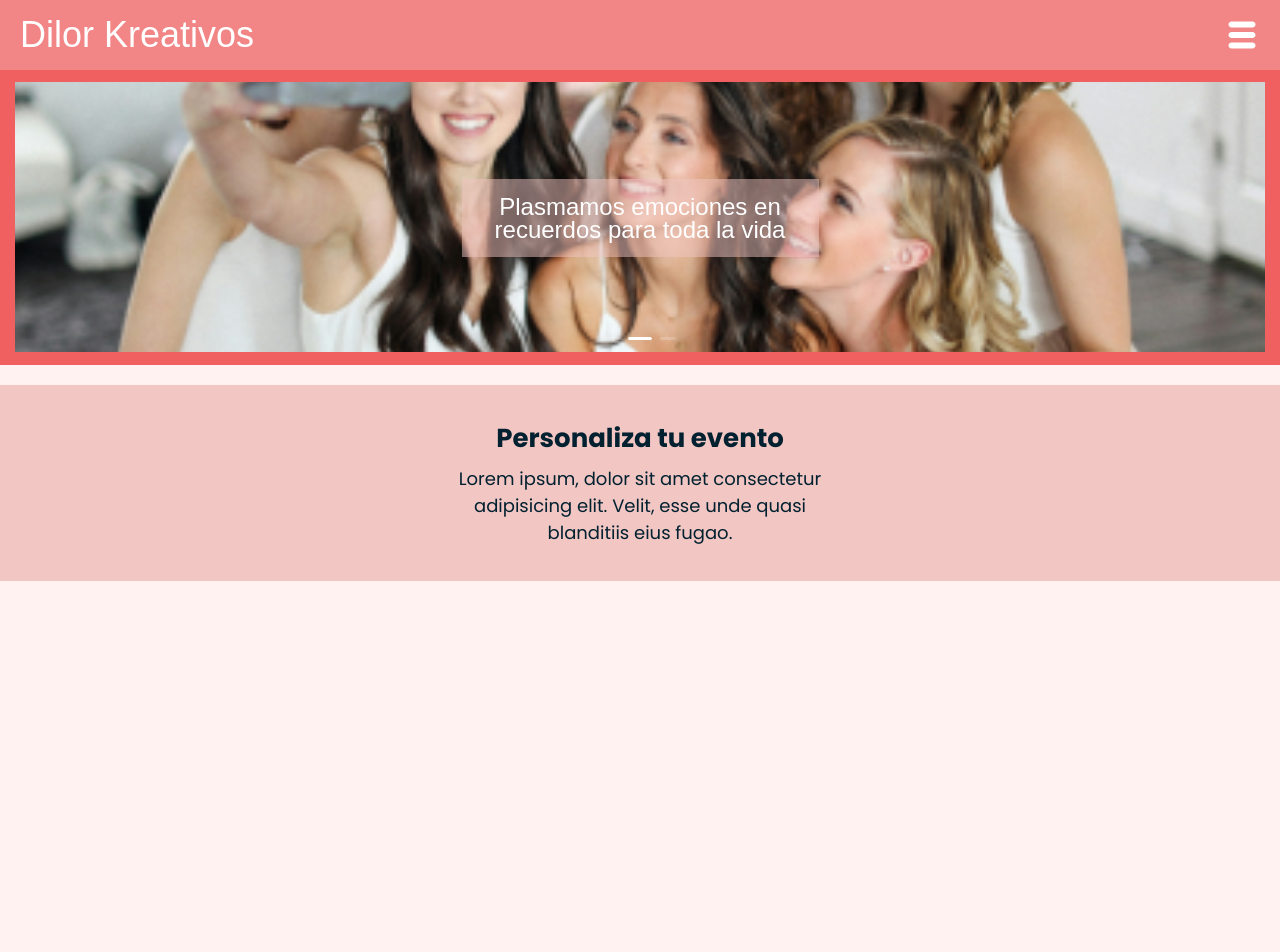
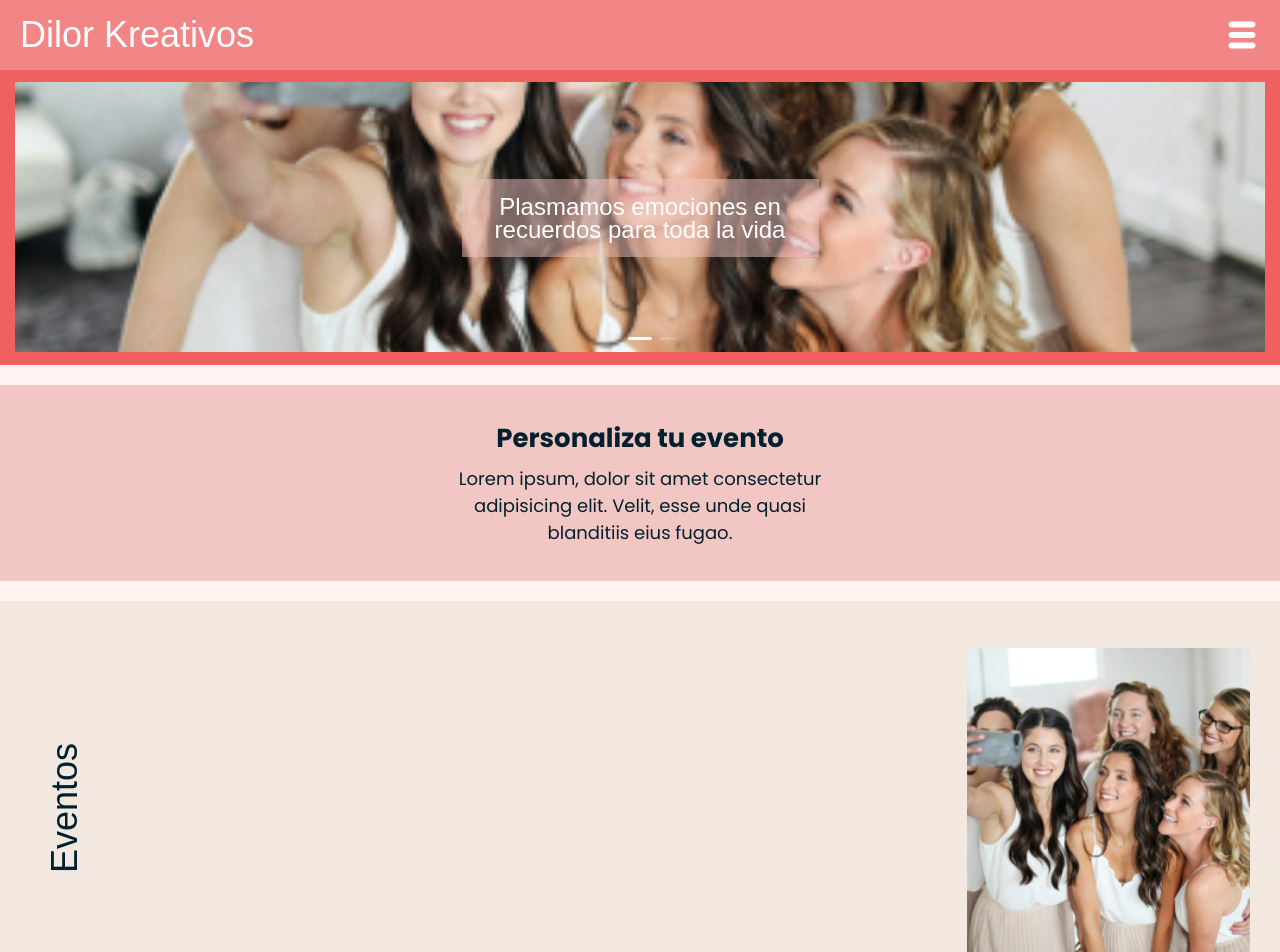
Before and after one commit to JenniferAS26/dilor-kreativos, a React (Vite) app: page / in a window 1280 px wide. Shown: the top 952 px of the page. Before the commit the page ends 800 px from the top, so only its background shows below. Built offline with nearby package versions, Linux system fonts and the light colour scheme; a web font is replaced by a local one.

Commit message:
events gallery

```diff
--- a/package.json
+++ b/package.json
@@ -17,6 +17,7 @@
     "react-dom": "^18.2.0",
     "react-hook-form": "^7.49.3",
     "react-icons": "^5.0.1",
+    "react-responsive-carousel": "^3.2.23",
     "react-router-dom": "^6.21.3",
     "sass": "^1.70.0",
     "sweetalert2": "^11.10.4"
--- /dev/null
+++ b/src/components/EventsGallery/index.jsx
@@ -0,0 +1,34 @@
+import { Carousel } from 'antd'
+import cardImage from '../../assets/images/hero.png'
+import cardImage2 from '../../assets/images/hero-2.png'
+import cardImage3 from '../../assets/images/hero-3.png'
+import './styles.sass'
+
+const EventsGallery = () => {
+  return (
+    <section className='events-gallery'>
+      <h3 className='events-gallery__title'>Eventos</h3>
+      <div className='events-gallery__photo-container'>
+        <Carousel autoplay>
+          <img
+            className='events-gallery__photo-container--image'
+            src={cardImage}
+            alt=""
+          />
+          <img
+            className='events-gallery__photo-container--image'
+            src={cardImage2}
+            alt=""
+          />
+          <img
+            className='events-gallery__photo-container--image'
+            src={cardImage3}
+            alt=""
+          />
+        </Carousel>
+      </div>
+    </section>
+  )
+}
+
+export default EventsGallery
--- /dev/null
+++ b/src/components/EventsGallery/styles.sass
@@ -0,0 +1,25 @@
+@use '../../styles/_variables' as *
+@use '../../styles/_mixins' as *
+
+.events-gallery
+  width: 100%
+  height: 414px
+  background-color: $warm-color
+  display: grid
+  place-items: center
+  justify-content: space-between
+  grid-template-columns: 70px auto
+  padding: 0 30px
+  margin-top: 20px
+  &__title
+    font-family: $title-font
+    font-size: 3.6rem
+    color: $dark-color
+    rotate: 270deg
+  &__photo-container
+    width: 283px
+    height: 320px
+    &--image
+      width: 283px
+      height: 320px
+      object-fit: cover
--- a/src/pages/Home/index.jsx
+++ b/src/pages/Home/index.jsx
@@ -1,4 +1,5 @@
 import CustomizeEvent from '../../components/CustomizeEvent'
+import EventsGallery from '../../components/EventsGallery'
 import Header from '../../components/Header'
 import Hero from '../../components/Hero'
 
@@ -9,6 +10,7 @@ const Home = () => {
       <main className='home__main'>
         <Hero />
         <CustomizeEvent />
+        <EventsGallery />
       </main>
     </div>
   )
--- a/src/styles/_mixins.sass
+++ b/src/styles/_mixins.sass
@@ -4,5 +4,5 @@
   display: flex
   flex-direction: $direction
   justify-content: $justify
-  align-content: $align
+  align-items: $align
   gap: $gap
```
Also changed, not shown: 1 other file (tests, documents, lock files or other folders).
